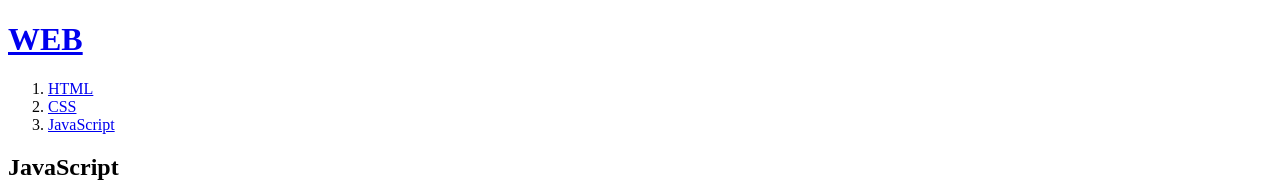
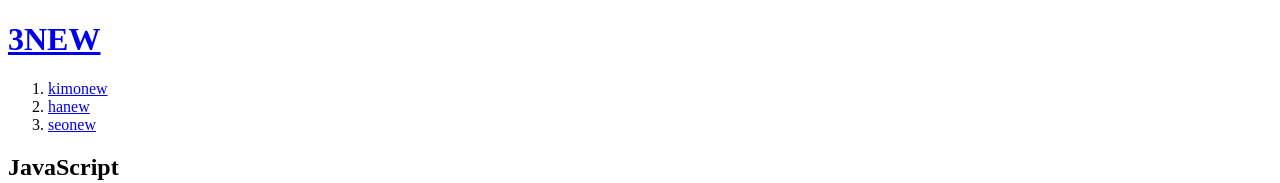
Before and after one commit to bernini78/3new, a plain HTML site: page 3.html in a window 1280 px wide. Shown: the top 183 px of the page. Drawn offline with Linux system fonts and the light colour scheme.

Commit message:
Add files via upload

```diff
--- a/3.html
+++ b/3.html
@@ -5,11 +5,11 @@
     <meta charset="utf-8">
 </head>
 <body>
-    <h1><a href="index.html">WEB</a></h1>
+      <h1><a href="index.html">3NEW</a></h1>
     <ol>
-        <li><a href="kimonew">HTML</a></li>
-        <li><a href="hanewl">CSS</a></li>
-        <li><a href="seonew">JavaScript</a></li>
+        <li><a href="1.html">kimonew</a></li>
+        <li><a href="2.html">hanew</a></li>
+        <li><a href="3.html">seonew</a></li>
     </ol>
 <h2>JavaScript</h2>
 <p>enectus et netus et malesuada. Nunc pulvinar sapien et ligula ullamcorper malesuada proin. Neque convallis a cras semper auctor. Libero id faucibus nisl tincidunt eget. Leo a diam sollicitudin tempor id. A lacus vestibulum sed arcu non odio euismod lacinia. In tellus integer feugiat scelerisque. Feugiat in fermentum posuere urna nec tincidunt praesent. Porttitor rhoncus dolor purus non enim praesent elementum facilisis. Nisi scelerisque eu ultrices vitae auctor eu augue ut lectus. Ipsum faucibus vitae aliquet nec ullamcorper sit amet risus. Et malesuada fames ac turpis egestas sed. Sit amet nisl suscipit adipiscing bibendum est ultricies. Arcu ac tortor dignissim convallis aenean et tortor at. Pretium viverra suspendisse potenti nullam ac tortor vitae purus. Eros donec ac odio tempor orci dapibus ultrices. Elementum nibh tellus molestie nunc. Et magnis dis parturient montes nascetur. Est placerat in egestas erat imperdiet. Consequat interdum varius sit amet mattis vulputate enim.</p>
```
Also changed, not shown: 1.html (+4 -4 lines), 2.html (+4 -4 lines), index.html (+4 -4 lines).
